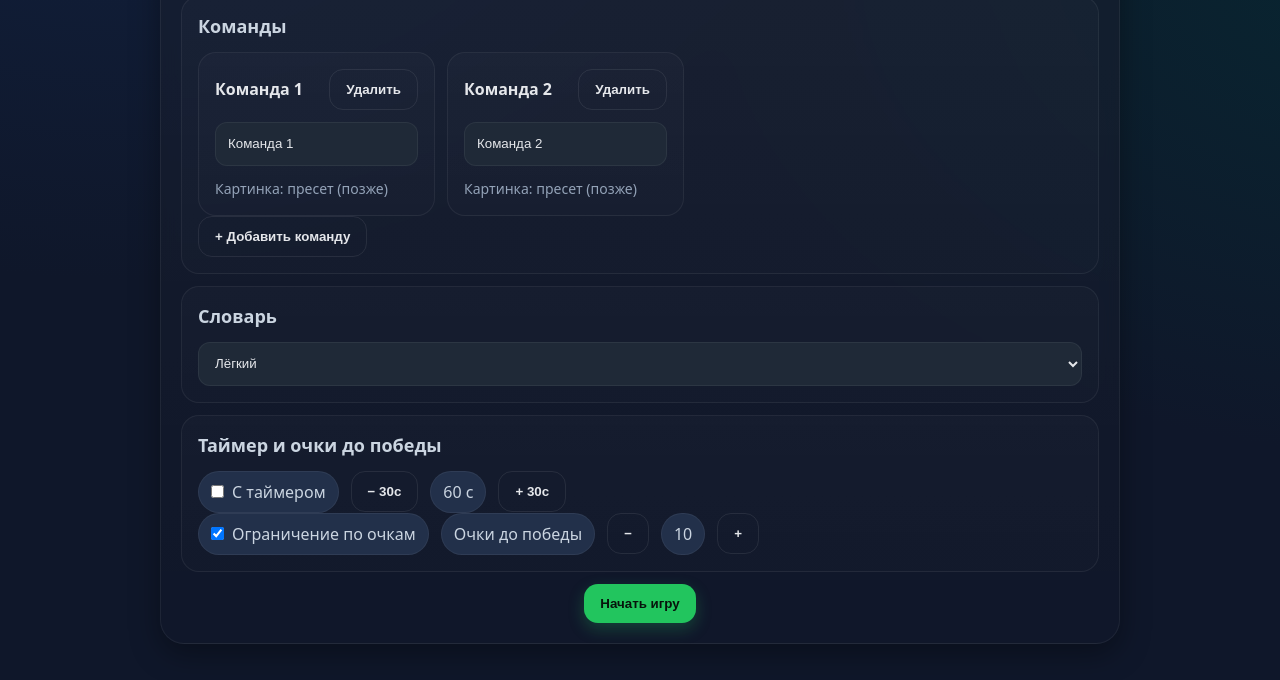
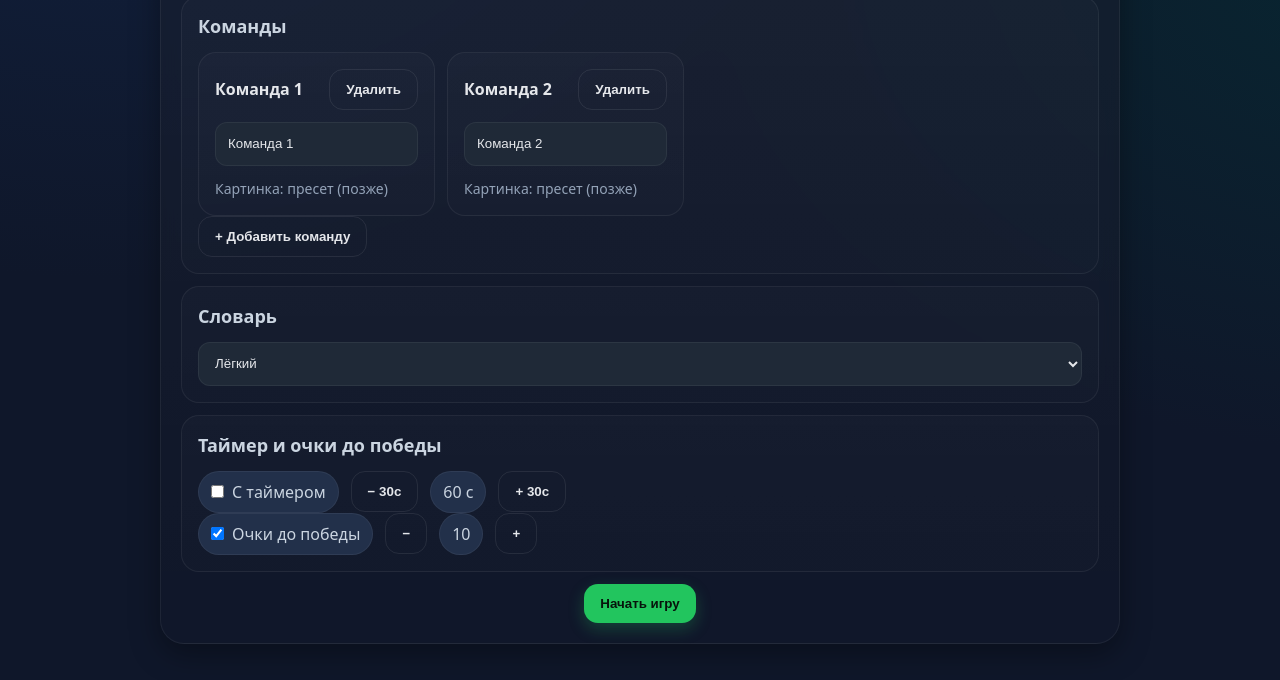
Before and after one commit to blackswanlabs8/CrocoMim, a plain HTML site: page сrocomim.html in a window 1280 px wide. Both pictures are taken after a click on the button "Командный". Shown: the part 120-800 px from the top of the page. Drawn offline with Linux system fonts and the light colour scheme.

Commit message:
Adjust team points toggle placement

```diff
--- a/сrocomim.html
+++ b/сrocomim.html
@@ -284,14 +284,11 @@
         <div class="chip" id="teamTimeLabel">60 c</div>
         <button class="btn ghost" id="teamTimePlus">+ 30с</button>
       </div>
-      <div class="row" id="teamPointsRow">
-        <label class="chip"><input type="checkbox" id="teamPointsToggle" checked> Ограничение по очкам</label>
-        <div class="row" id="teamPointsControls">
-          <span class="chip">Очки до победы</span>
-          <button class="btn ghost" id="ptsMinus">−</button>
-          <div class="chip" id="ptsLabel">10</div>
-          <button class="btn ghost" id="ptsPlus">+</button>
-        </div>
+      <div class="row" id="teamPointsControls">
+        <label class="chip"><input type="checkbox" id="teamPointsToggle" checked> Очки до победы</label>
+        <button class="btn ghost" id="ptsMinus">−</button>
+        <div class="chip" id="ptsLabel">10</div>
+        <button class="btn ghost" id="ptsPlus">+</button>
       </div>
     </div>
 
```
